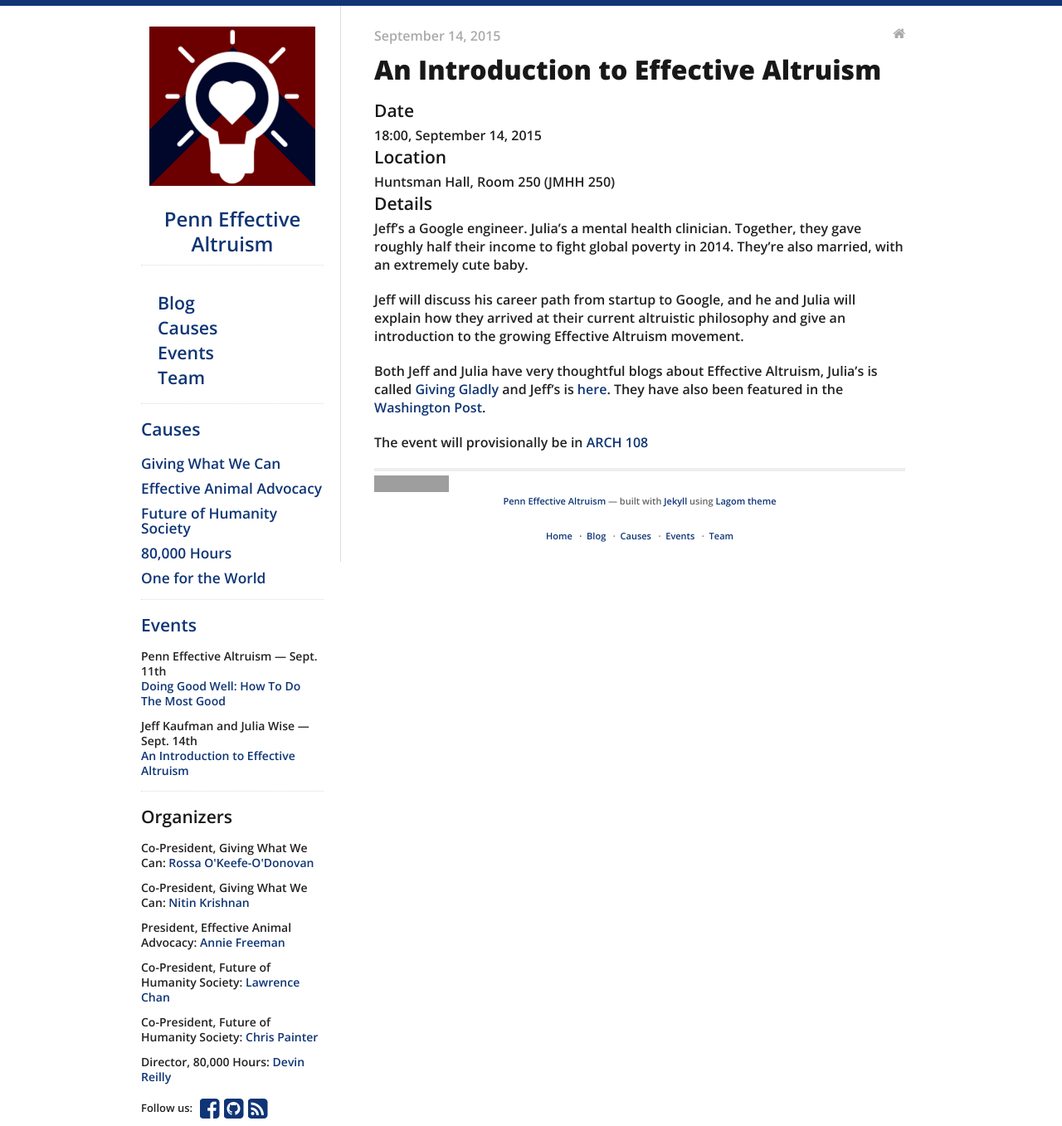
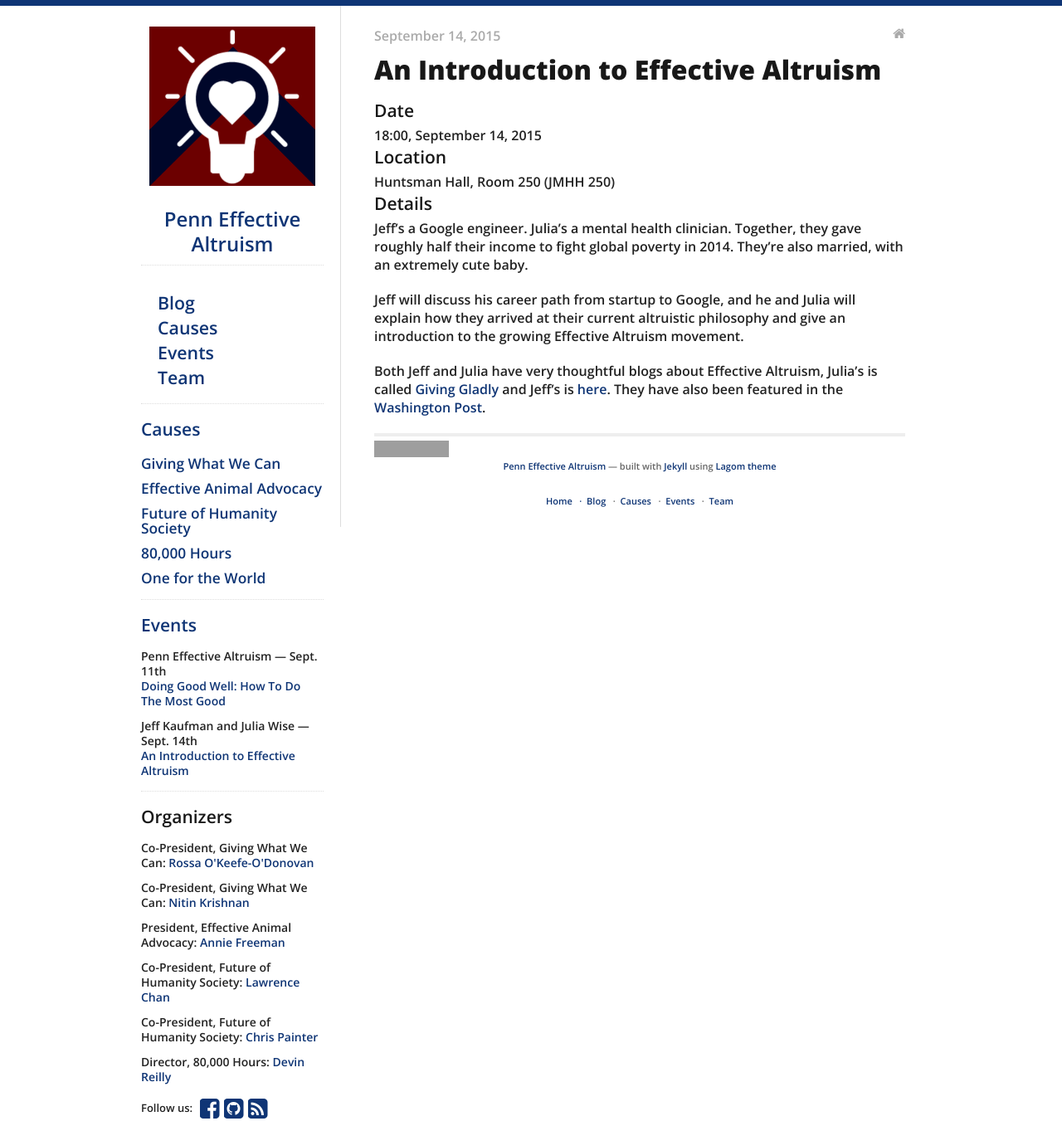
Before and after one commit to pennea/pennea.github.io, a Jekyll site: the page built from _posts/2015-09-14-jeff-and-julia.md, in a window 1280 px wide. Shown: the whole page at 83% size. Built offline with Jekyll 4.4.1, drawn with Linux system fonts in a browser that asks for light colours; nearby versions of some CDN libraries; grey boxes are pictures that could not be loaded.

Commit message:
Update 2015-09-14-jeff-and-julia.md

```diff
--- a/_posts/2015-09-14-jeff-and-julia.md
+++ b/_posts/2015-09-14-jeff-and-julia.md
@@ -11,5 +11,3 @@
 Jeff will discuss his career path from startup to Google, and he and Julia will explain how they arrived at their current altruistic philosophy and give an introduction to the growing Effective Altruism movement.
 
 Both Jeff and Julia have very thoughtful blogs about Effective Altruism, Julia's is called [Giving Gladly](http://www.givinggladly.com/) and Jeff's is [here](http://www.jefftk.com/index). They have also been featured in the [Washington Post](http://www.washingtonpost.com/news/wonkblog/wp/2013/05/31/join-wall-street-save-the-world/).
-
-The event will provisionally be in [ARCH 108](http://www.vpul.upenn.edu/perelmanquad/arch108.php)
```
